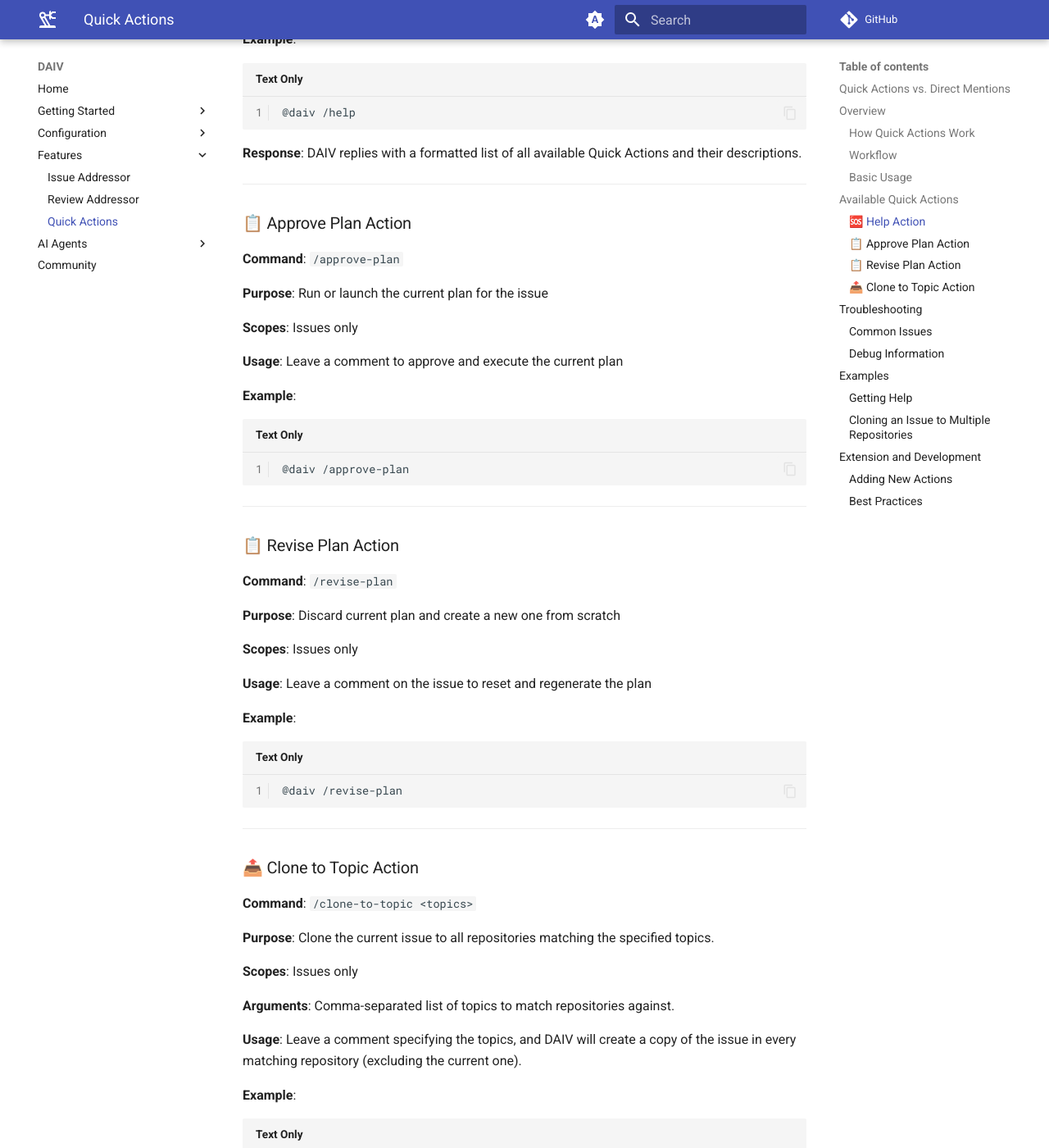
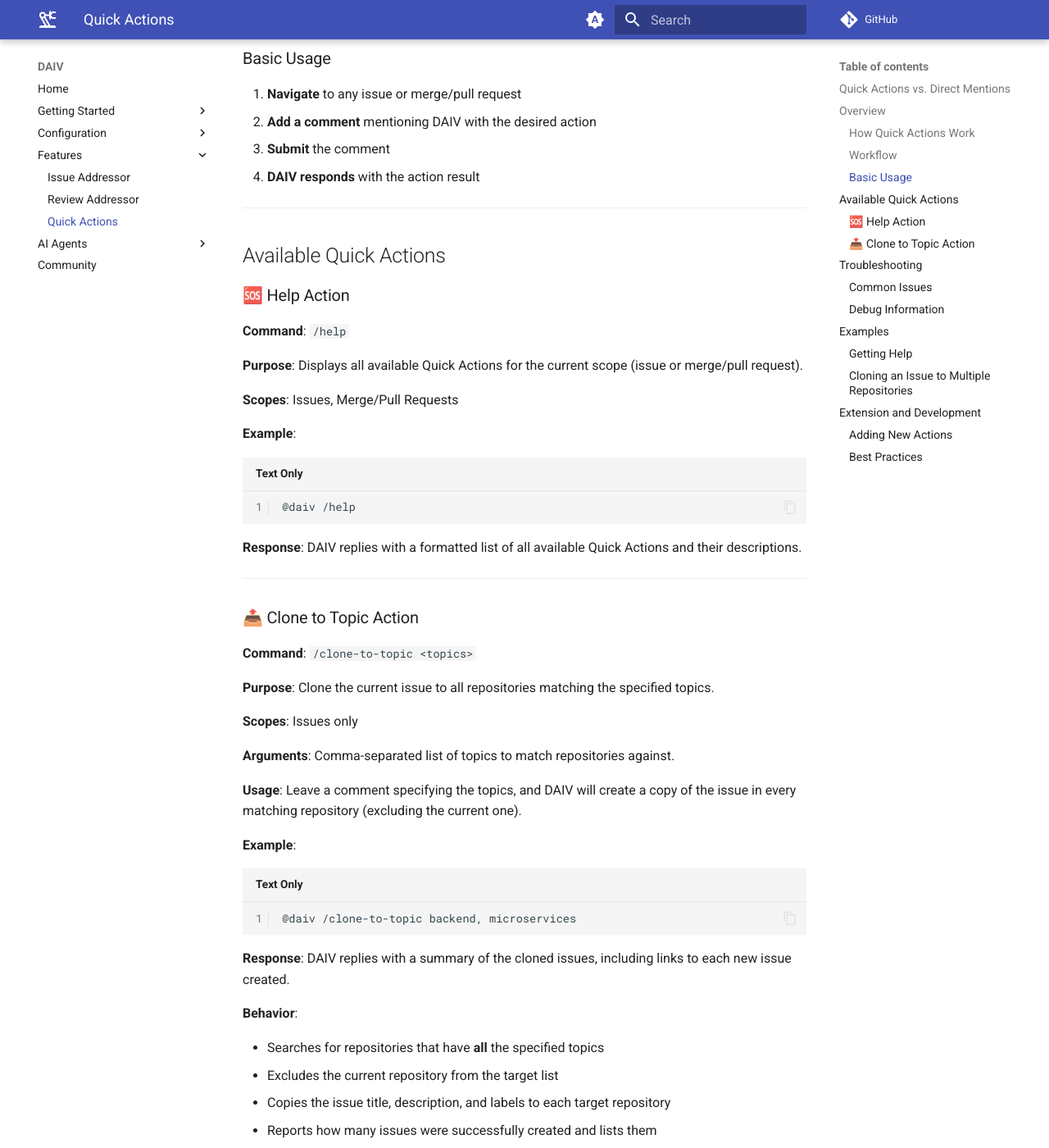
Before and after one commit to E1i2e1122/daiv, an MkDocs documentation site: the page built from docs/features/quick-actions.md, in a window 1280 px wide and 1400 px high, scrolled down 2647 px. Shown: the whole window at 82% size. Built offline with MkDocs 1.6.1 and Material for MkDocs 9.7.7, drawn with Linux system fonts in a browser that asks for light colours; comment, search, counter and statistics services are not loaded; the version menu is left out; some of the changed text lies outside the part shown.

Commit message:
Removed quick actions plan in favor of new architecture.

````diff
--- a/docs/features/quick-actions.md
+++ b/docs/features/quick-actions.md
@@ -10,7 +10,7 @@ DAIV responds to two types of interactions:
 
 | Interaction Type | Format | Use Case |
 |------------------|--------|----------|
-| **Quick Actions** | `@daiv /command` | Execute specific commands (approve plans, get help, clone issues) |
+| **Quick Actions** | `@daiv /command` | Execute specific commands (get help, clone issues) |
 | **Direct Mentions** | `@daiv <request>` | Address code review comments, ask questions, request code changes |
 
 **To address code review comments**, use a direct mention without a slash command. See [Review Addressor](review-addressor.md) for details and examples.
@@ -35,7 +35,7 @@ Quick Actions are triggered by mentioning DAIV with specific commands in issue o
 Quick Actions use shell-like parsing with support for:
 
 - **Simple commands**: `@daiv /help`
-- **Commands with arguments**: `@daiv /approve-plan "some argument"`, `@daiv /revise-plan "some argument"`
+- **Commands with arguments**: `@daiv /clone-to-topic backend, api`
 - **Case-insensitive**: `@DAIV /HELP` works the same as `@daiv /help`
 
 ### Workflow
@@ -55,13 +55,9 @@ graph TD
     I --> J["🛠️ Execute Specific Logic"]
 
     J --> K["📖 Help Action<br/>(show available commands)"]
-    J --> L["📋 Plan Action<br/>(regenerate/approve plan)"]
-    J --> M["🔧 Pipeline Action<br/>(repair failed jobs)"]
     J --> R["📤 Clone to Topic<br/>(clone issue to repos)"]
 
     K --> N["💬 Posts Help Message"]
-    L --> O["🔄 Triggers Plan Workflow"]
-    M --> P["🚦 Triggers Pipeline Repair"]
     R --> S["📋 Creates Issues in<br/>Matching Repositories"]
 
     H --> Q["💬 Posts Error Message<br/>(suggests valid actions)"]
@@ -97,40 +93,6 @@ graph TD
 ```
 
 **Response**: DAIV replies with a formatted list of all available Quick Actions and their descriptions.
-
----
-
-### 📋 Approve Plan Action
-
-**Command**: `/approve-plan`
-
-**Purpose**: Run or launch the current plan for the issue
-
-**Scopes**: Issues only
-
-**Usage**: Leave a comment to approve and execute the current plan
-
-**Example**:
-```
-@daiv /approve-plan
-```
-
----
-
-### 📋 Revise Plan Action
-
-**Command**: `/revise-plan`
-
-**Purpose**: Discard current plan and create a new one from scratch
-
-**Scopes**: Issues only
-
-**Usage**: Leave a comment on the issue to reset and regenerate the plan
-
-**Example**:
-```
-@daiv /revise-plan
-```
 
 ---
 
@@ -170,7 +132,7 @@ graph TD
 
 - Check that the action supports the current scope (issue vs merge/pull request)
 - Ensure proper spelling and case (actions are case-insensitive)
-- Verify command syntax (e.g., `/approve-plan` not `/plan-execute`)
+- Verify command syntax (e.g., `/help` not `/Help`)
 
 **No response from DAIV**:
 
@@ -188,11 +150,6 @@ graph TD
 - Ensure the pipeline is in "failed" status
 - Check that failed jobs have `script_failure` as the failure reason
 - Verify jobs are not marked as `allow_failure`
-
-**Plan action issues**:
-
-- Ensure you're commenting on an issue (not merge/pull request)
-- Check if there's an existing plan to execute or revise
 
 **Clone to topic action issues**:
 
@@ -226,8 +183,6 @@ Quick Actions log detailed information for troubleshooting:
 Comment one of the commands below on this issue to trigger the bot:
 
 - `@daiv /help` - Shows the help message with the available quick actions.
-- `@daiv /approve-plan` - Run or launch the current plan.
-- `@daiv /revise-plan` - Discard current plan and create a new one from scratch.
 - `@daiv /clone-to-topic <topics>` - Clone this issue to all repositories matching the specified topics.
 ```
 
````
Also changed, not shown: other parts of docs/features/quick-actions.md (+1 -1 lines), docs/configuration/yaml-config.md (+1 -7 lines), docs/features/issue-addressor.md (+3 -10 lines), docs/getting-started/configuration.md (+1 -1 lines), docs/index.md (+4 -4 lines), 2 other files.
